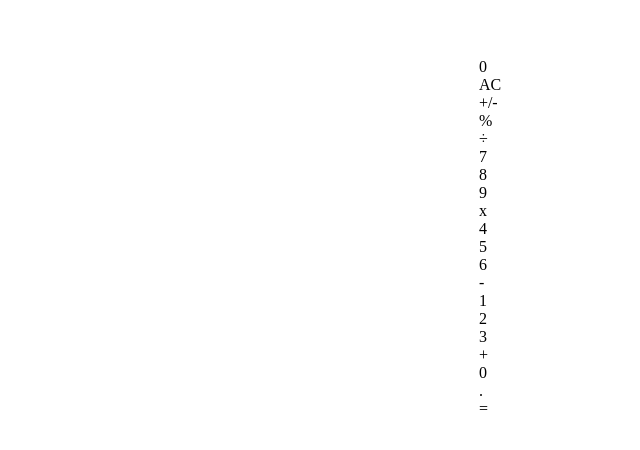
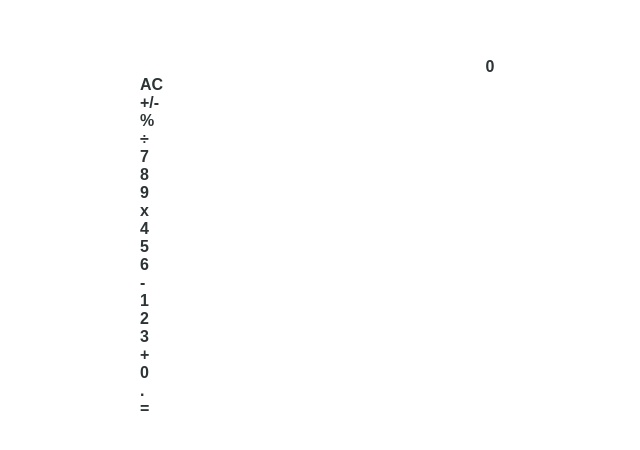
Before and after one commit to nurislam-ab/calculator_react, a React (Create React App) app: page / in a window 1280 px wide. Shown: the part 170-620 px from the top of the page, without its empty margins (150-790 px from the left). Built offline with nearby package versions, Linux system fonts and the light colour scheme.

Commit message:
Fix typo mistake

```diff
--- a/src/components/App.jsx
+++ b/src/components/App.jsx
@@ -9,7 +9,7 @@ class App extends React.Component {
 
   render() {
     return (
-      <div>
+      <div className='calc-container'>
         <Display />
         <ButtonPanel />
       </div>
--- a/src/index.css
+++ b/src/index.css
@@ -6,7 +6,7 @@ body {
   justify-content: center;
 }
 
-.cacl-container {
+.calc-container {
   display: flex;
   flex-direction: column;
   align-items: center;
```
